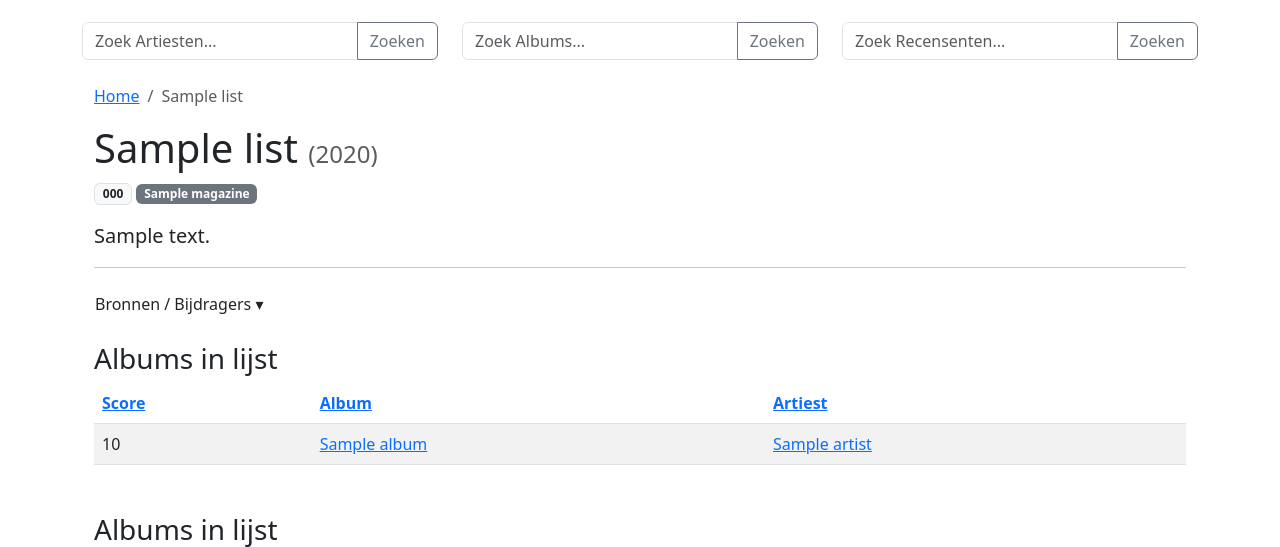
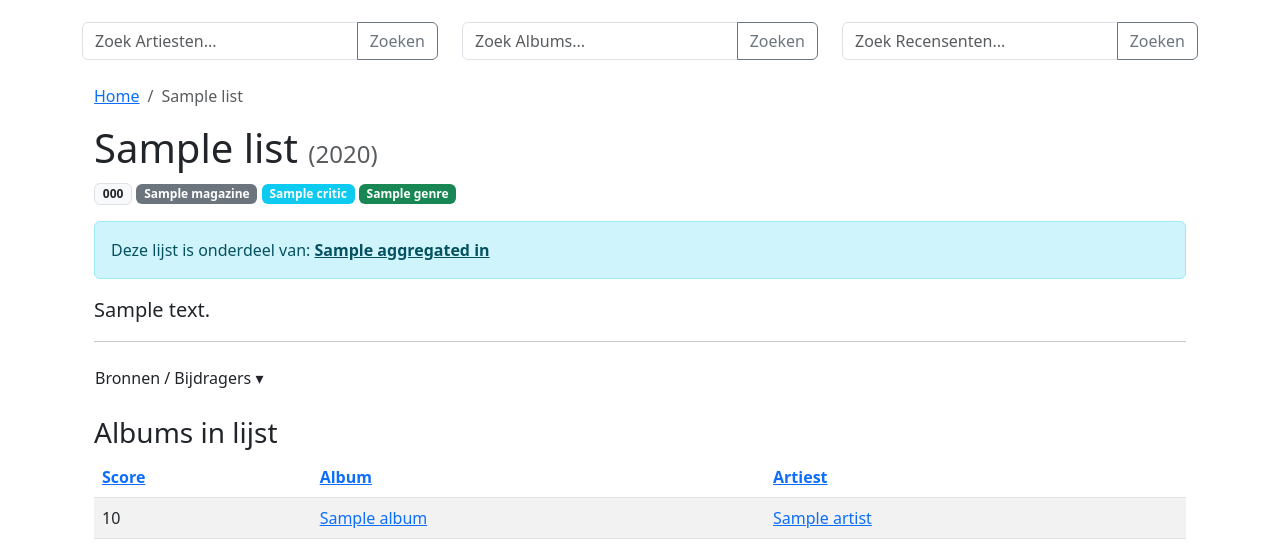
Before and after one commit to roelvanduijnhoven/muzieklijstjes-vibe, a Symfony app: template templates/album_list/show.html.twig in a window 1280 px wide. Shown: the part 74-621 px from the top of the page. Run offline with Twig, Linux system fonts and the light colour scheme; the template is opened without the code that fills it: most values are stand-ins (such as "Sample title", 1, 10 or a date in 2020); some libraries are stand-ins or nearby versions.

Commit message:
Enhance album list template: Add links to magazine and critic details, and display aggregated lists with links to parent lists for improved navigation and context.

```diff
--- a/templates/album_list/show.html.twig
+++ b/templates/album_list/show.html.twig
@@ -21,12 +21,27 @@
             <span class="badge bg-light text-dark border">{{ list.code }}</span>
         {% endif %}
         {% if list.magazine %}
-            <span class="badge bg-secondary">{{ list.magazine.name }}</span>
+            <a href="{{ path('app_magazine_show', {id: list.magazine.id}) }}" class="badge bg-secondary text-decoration-none">{{ list.magazine.name }}</a>
+        {% endif %}
+        {% if list.critic %}
+            <a href="{{ path('app_critic_show', {id: list.critic.id}) }}" class="badge bg-info text-decoration-none">{{ list.critic.name }}</a>
+        {% endif %}
+        {% if list.genre %}
+            <span class="badge bg-success">{{ list.genre.name }}</span>
         {% endif %}
         {% if list.type == 'aggregate' %}
             <span class="badge bg-primary">Verzamelijst</span>
         {% endif %}
     </div>
+
+    {% if list.aggregatedIn|length > 0 %}
+    <div class="alert alert-info" role="alert">
+        Deze lijst is onderdeel van:
+        {% for parentList in list.aggregatedIn %}
+            <a href="{{ path('app_list_show', {id: parentList.id}) }}" class="alert-link">{{ parentList.title }}</a>{% if not loop.last %}, {% endif %}
+        {% endfor %}
+    </div>
+    {% endif %}
 
     {% if list.description %}
         <p class="lead">{{ list.description }}</p>
```
